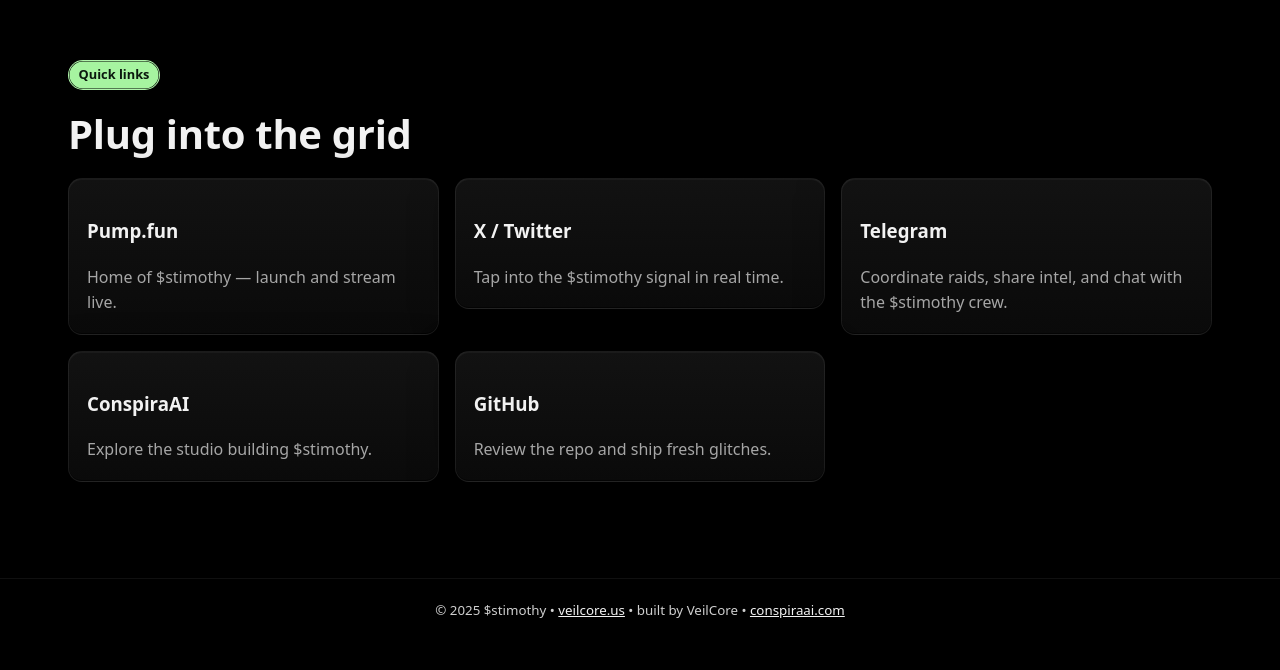
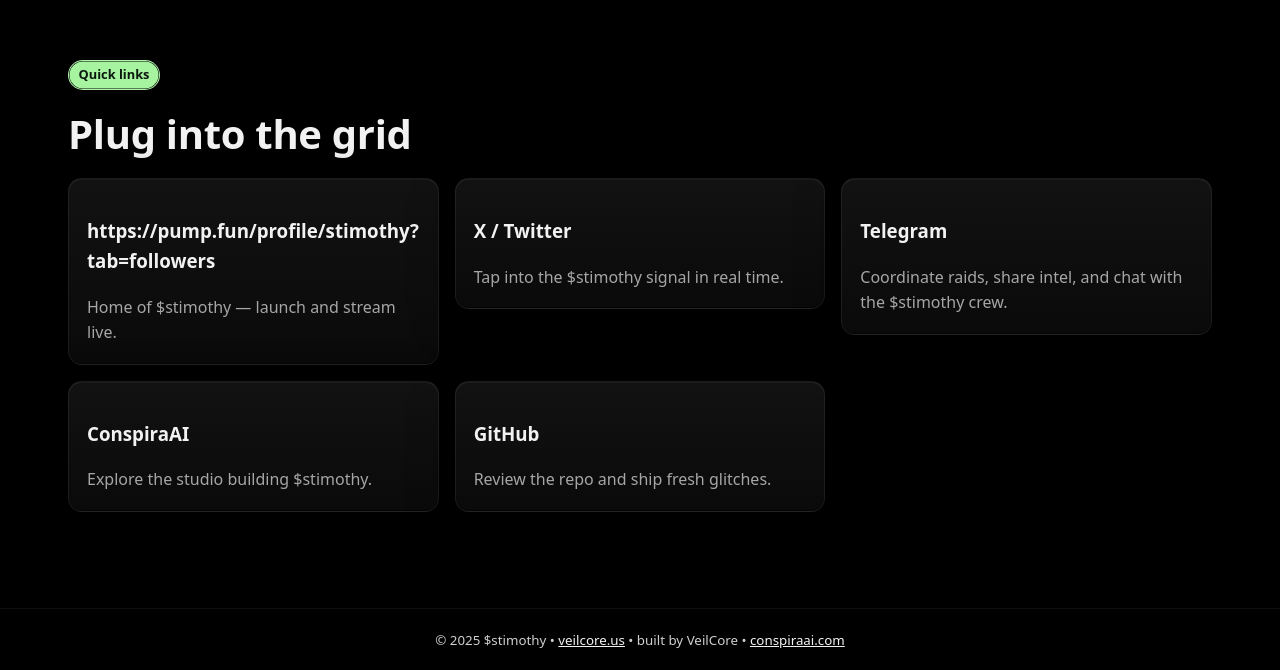
Before and after one commit to conspiraai/-veilcode_landing, a plain HTML site: page index.html in a window 1280 px wide. Shown: the part 3044-3714 px from the top of the page. Before the commit the page ends 3684 px from the top, so only its background shows below. Drawn offline with Linux system fonts and the light colour scheme.

Commit message:
Update index.html

```diff
--- a/index.html
+++ b/index.html
@@ -169,8 +169,8 @@
 
       <ul class="link-grid" role="list">
         <li>
-          <a class="link-card" href="https://pump.fun/" target="_blank" rel="noopener">
-            <h3>Pump.fun</h3>
+          <a class="link-card" href="Pump.Fun/" target="_blank" rel="noopener">
+            <h3>https://pump.fun/profile/stimothy?tab=followers</h3>
             <p>Home of $stimothy — launch and stream live.</p>
           </a>
         </li>
```
